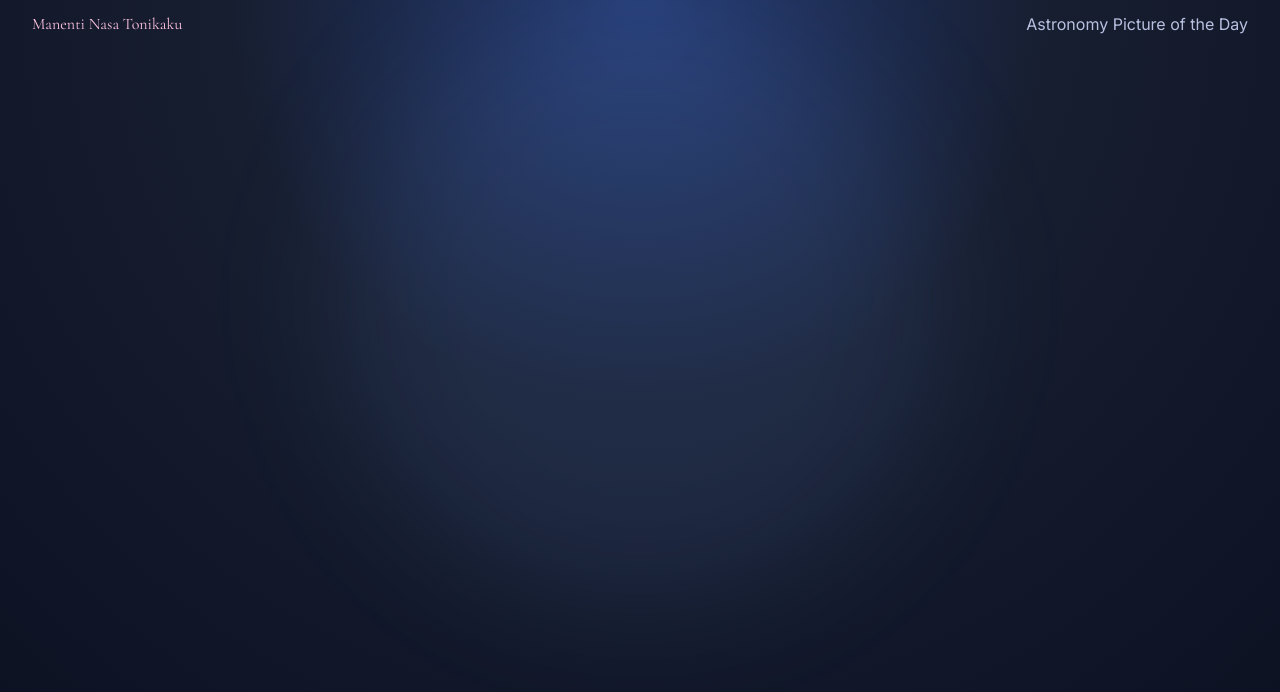
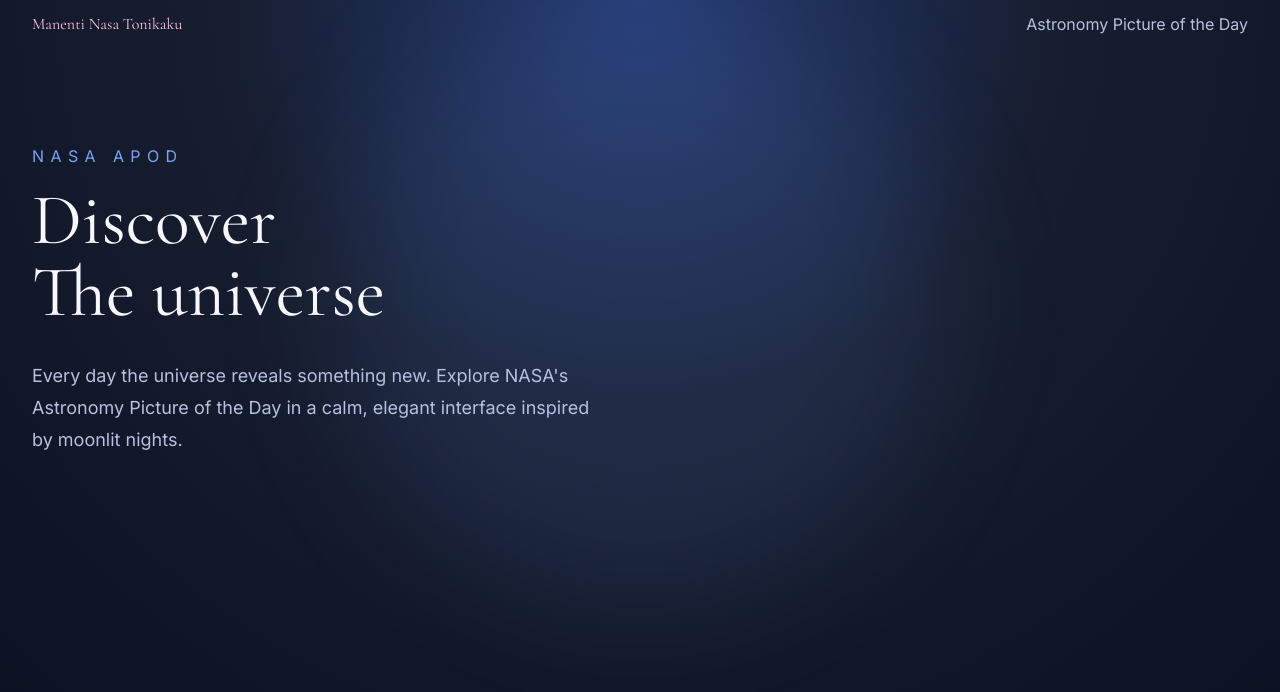
Before and after one commit to noname697/Manenti-Nasa-Tonikawa, a React (Vite) app: page / in a window 1280 px wide. Shown: the top 692 px of the page. Built offline with nearby package versions, Linux system fonts and the light colour scheme.

Commit message:
feat: Criando HERO temporária

```diff
--- a/src/components/Hero.jsx
+++ b/src/components/Hero.jsx
@@ -1,5 +1,23 @@
 export const Hero = () => {
   return (
-    <></>
+    <section className="mx-auto flex max-w-7xl flex-1 items-center px-8 py-24">
+      <div className="max-w-3xl">
+        <p className="mb-4 text-primary uppercase tracking-[0.4em]">
+          NASA APOD
+        </p>
+
+        <h2 className="font-title text-7xl leading-none">
+          Discover
+          <br />
+          The universe
+        </h2>
+
+        <p className="mt-8 max-w-xl text-lg leading-8 text-muted">
+          Every day the universe reveals something new. Explore NASA's Astronomy
+          Picture of the Day in a calm, elegant interface inspired by moonlit
+          nights.
+        </p>
+      </div>
+    </section>
   );
 };
```
